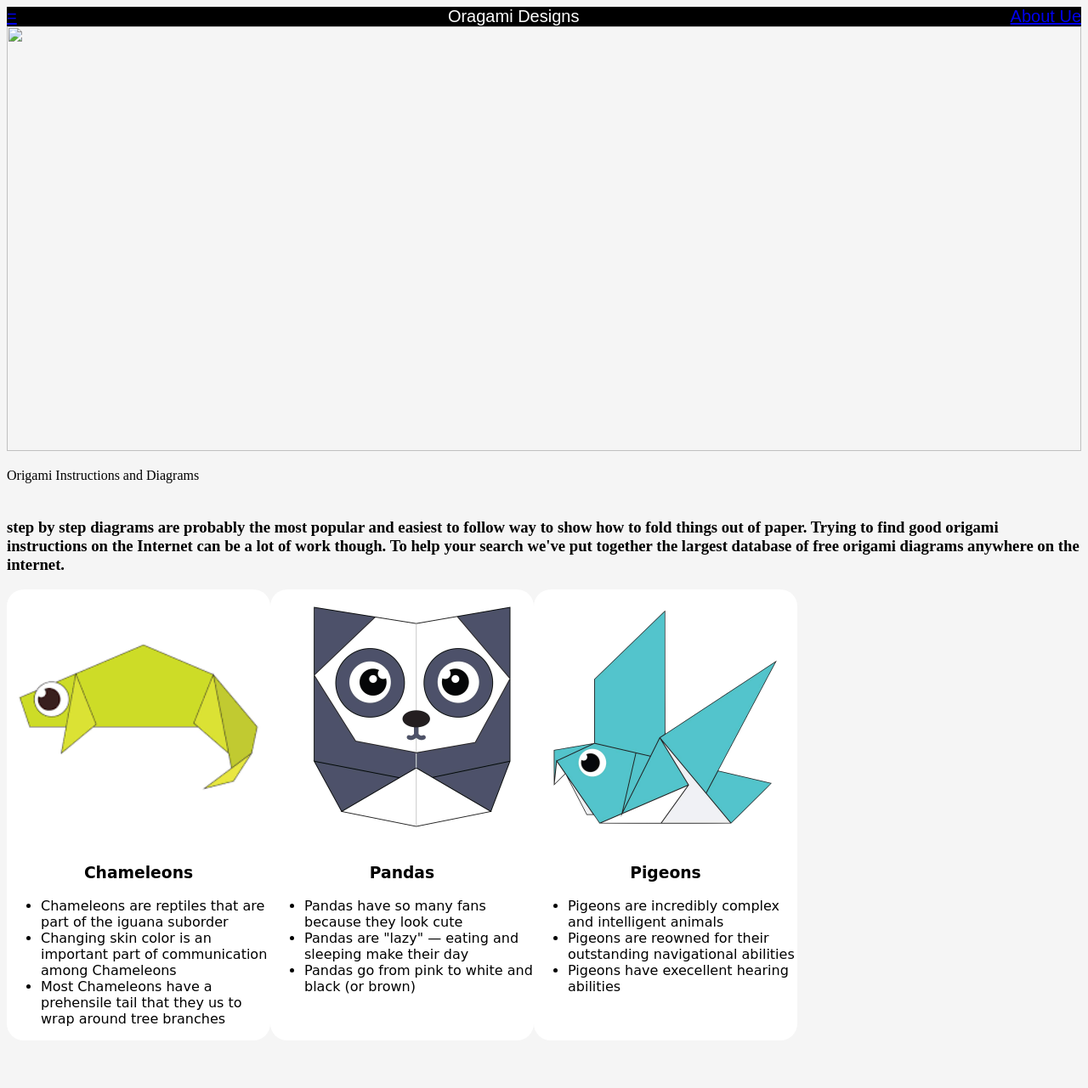
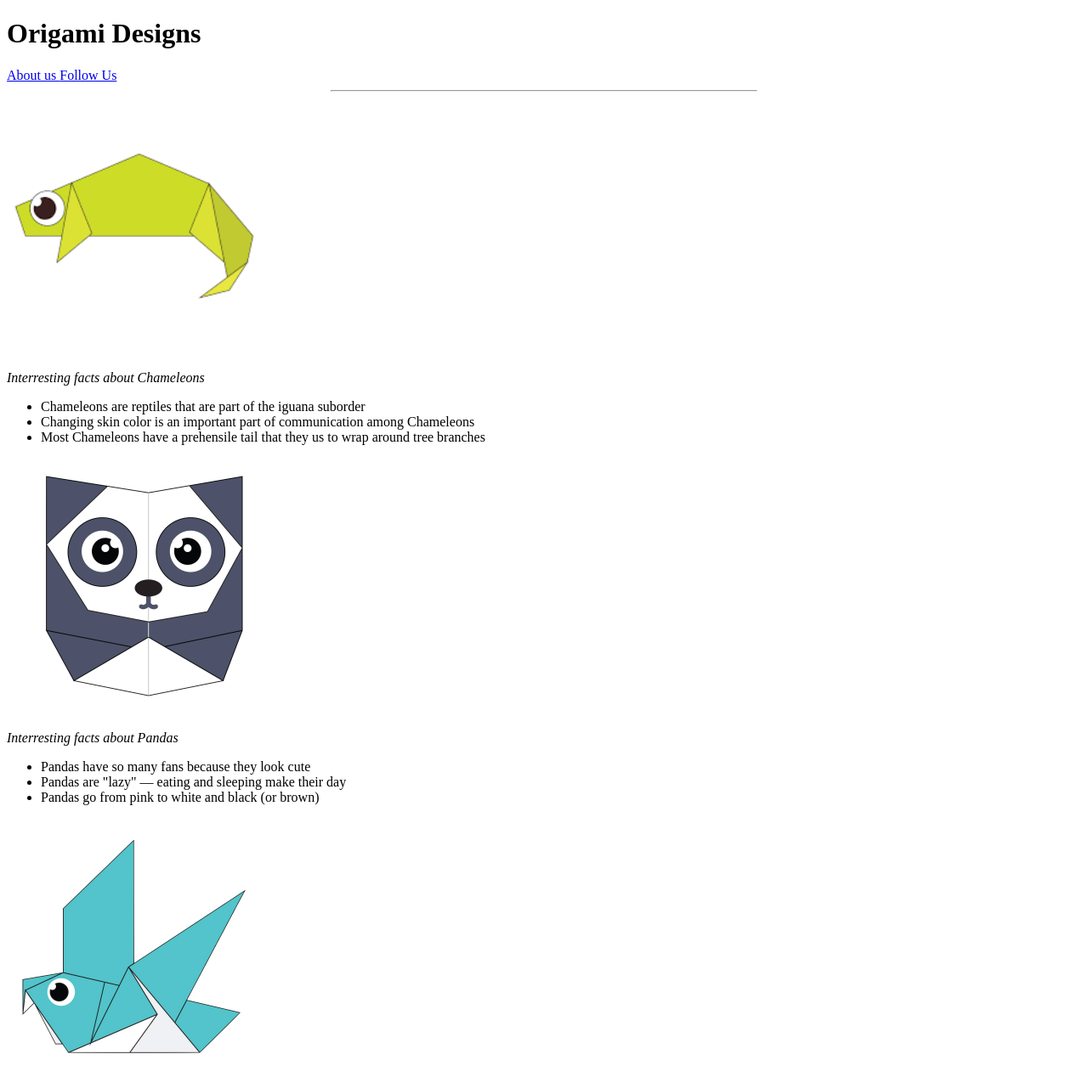
Before and after one commit to Hari-Koteru/OragamiStudio, a plain HTML site: page index.html in a window 1280 px wide. Shown: the top 1281 px of the page at 85% size. Before the commit the page ends 1233 px from the top, so only its background shows below. Drawn offline with Linux system fonts and the light colour scheme.

Commit message:
Add files via upload

```diff
--- a/index.html
+++ b/index.html
@@ -1,40 +1,16 @@
 <!DOCTYPE html>
 <html lang = "en">
 <head>
-    <title>Oragami Designs</title>
-    <link
-    rel="stylesheet" type = "text/css" href="style.css">
-</head>
 <body>
-<div class="header">
-    <div class="menu">
-        <div><a href="#">=</a></div>
-        <div>Oragami Designs</div>
-        <div><a href="about.html"> About Ue</a></div>
-    </div>
-</div>
 
-<div class ="bodyimg">
-    <img src="OrigamiImages/images/OrigamiImagesHeader.jpg" height="500px" width="100%"/>
-    <p>Origami Instructions and Diagrams</p>
-    <h3><br>
-        step by step diagrams are probably the most popular and easiest to follow way to
-        show how to fold things out of paper.
-        Trying to find good origami instructions on the Internet can be a lot of work though.
-        To help your search we've put together the largest database of free origami diagrams
-        anywhere on the internet.
+<h1>Origami Designs</h1>
+<a href="about.html"> About us </a>
+<a href="followus.html"> Follow Us </a>
 
-    </h3>
-
-</div>
-<div class = "grid">
-    <div class="origami">
-        <center>
+<hr width =500px >
 <a href="http://origami.me/chameleon/">
 <img src="OrigamiImages/images/Chameleon.png" width=300 height=300/></a>
-        <h3> Chameleons </h3>
-        </center>
-        <p>
+<p><i>Interresting facts about Chameleons</i></p>
 
 <ul>
 
@@ -44,38 +20,35 @@
 
 </ul>
 
-        </p>
-    </div>
 
-<div class="origami">
-    <center>
+
+
 <a href="https://origami.me/panda/">
 <img src="OrigamiImages/images/panda.png" width=300 height=300 /></a>
-    <h3> Pandas </h3>
-    </center>
-    <p>
+<p><i>Interresting facts about Pandas</i></p>
+
  <ul>
+
     <li>Pandas have so many fans because they look cute</li>
     <li>Pandas are "lazy" — eating and sleeping make their day</li>
     <li>Pandas go from pink to white and black (or brown)</li>
+
 </ul>
-    </p>
-</div>
-<div class="origami">
-    <center>
+
+
+
 <a href="https://origami.me/pigeon/">
 <img src="OrigamiImages/images/pigeon.png" width=300 height=300/></a>
-    <h3> Pigeons </h3>
-    </center>
-        <p>
+
 <ul>
+
     <li>Pigeons are incredibly complex and intelligent animals</li>
     <li>Pigeons are reowned for their outstanding navigational abilities</li>
     <li>Pigeons have execellent hearing abilities</li>
+
 </ul>
-        </p>
-    </div>
-</div>
+
 
 </body>
+</head>
 </html>
```
Lines whose indentation alone changed are shown as unchanged.
